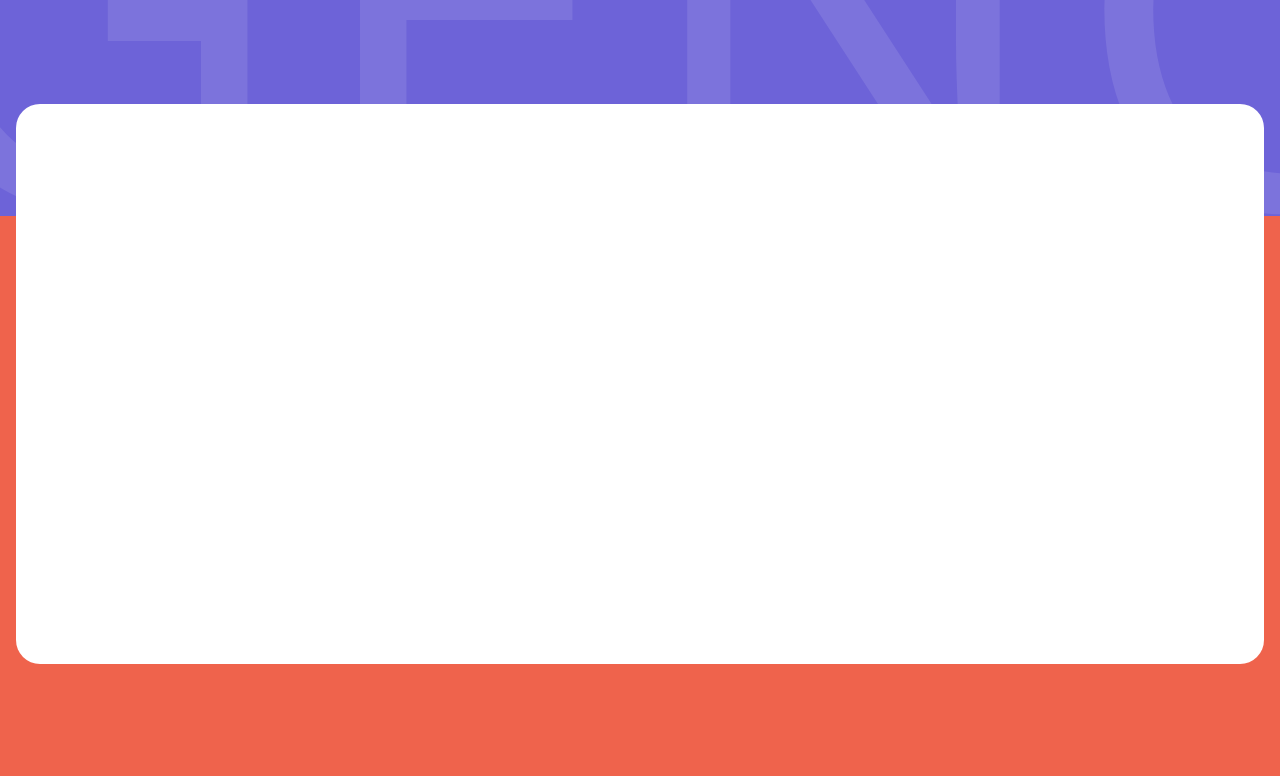
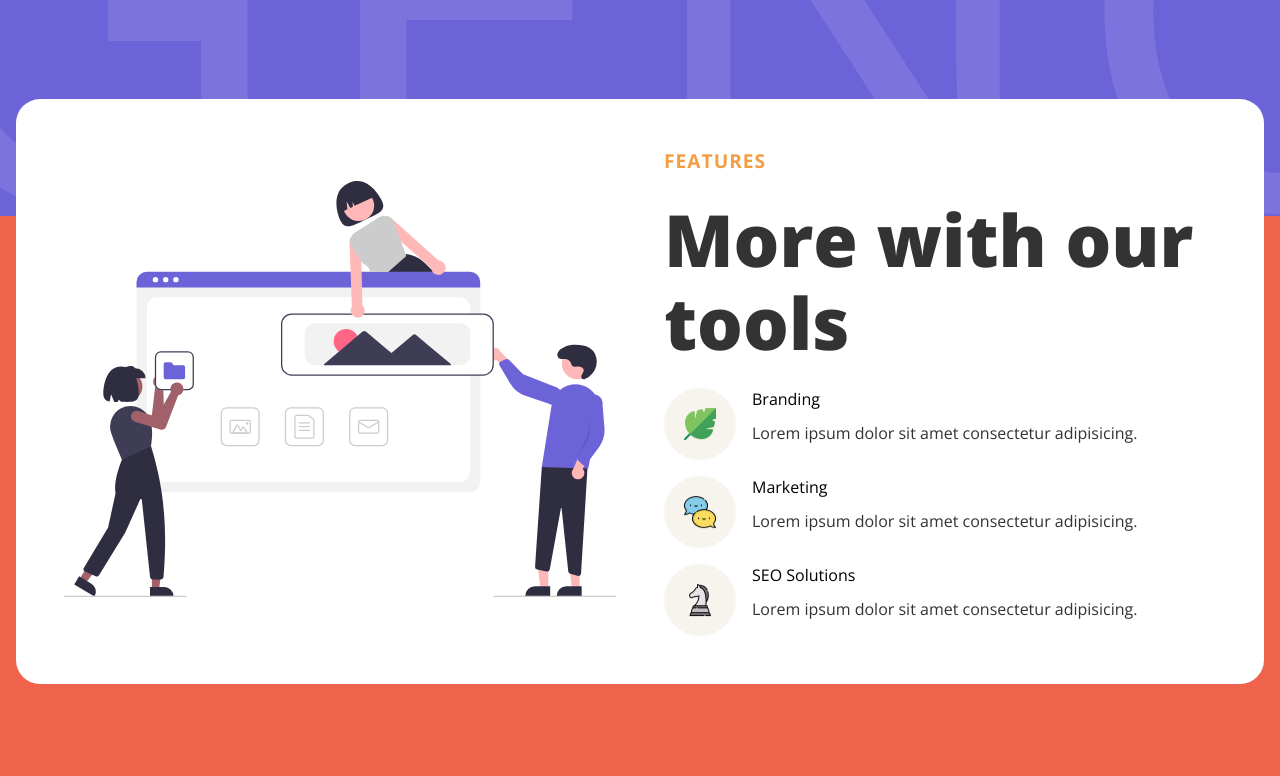
Before and after one commit to RokasIme/03-21_tinklapis, a website: page index.html in a window 1280 px wide. Shown: the part 824-1600 px from the top of the page. Drawn offline with nearby package versions, Linux system fonts and the light colour scheme.

Commit message:
one page

```diff
--- a/css/hero.css
+++ b/css/hero.css
@@ -109,8 +109,89 @@
   width: var(--inner-width);
   transform: translateY(-20%);
   background-color: var(--bg-light);
-  height: 70vh;
   border-radius: 24px;
+  display: flex;
+  gap: 48px;
+  align-items: center;
+}
+
+.hero-lower__image {
+  width: 55%;
+}
+
+.hero-lower__image > img {
+  width: 100%;
+  height: auto;
+  object-fit: contain;
+  object-position: center;
+}
+
+.hero-lower__text {
+  width: 55%;
+  display: flex;
+  flex-direction: column;
+  gap: 24px;
+}
+
+.hero-lower__text > h6 {
+  font-size: 1.2rem;
+  font-weight: 700;
+  text-transform: uppercase;
+  letter-spacing: 1px;
+  color: var(--btn-color);
+}
+
+.hero-lower__text > h2 {
+  font-size: 4.5rem;
+  font-weight: 800;
+  line-height: 1.15;
+  color: var(--dark-font);
+}
+
+.hero-lower__text > ul {
+  width: 100%;
+  display: flex;
+  flex-direction: column;
+  gap: 16px;
+  list-style-type: none;
+}
+
+.hero-lower__text li {
+  width: 100%;
+  display: flex;
+  gap: 16px;
+}
+
+.hero-lower__text .icon {
+  width: 72px;
+  height: 72px;
+  display: flex;
+  justify-content: center;
+  align-items: center;
+  background-color: var(--border-color);
+  border-radius: 50%;
+}
+
+.hero-lower__text .icon > img {
+  width: 32px;
+  height: 32px;
+  object-fit: contain;
+  object-position: center;
+}
+
+.hero-lower__text .content {
+  display: flex;
+  flex-direction: column;
+  gap: 12px;
+}
+.hero-lower__text .content > h5 {
+  font-size: 1.2rem;
+  font-weight: 800;
+  font: var(--dark-font);
+}
+.hero-lower__text .content > p {
+  font-weight: 300;
+  color: var(--dark-font);
 }
 
 @media screen and (max-width: 1023px) {
@@ -131,4 +212,17 @@
   .hero-upper > span {
     font-size: 10rem;
   }
+  .hero-lower__content {
+    flex-direction: column;
+  }
+
+  .hero-lower__image {
+    width: 100%;
+  }
+  .hero-lower__text {
+    width: 100%;
+  }
+  .hero-lower__text > h2 {
+    font-size: 3.5rem;
+  }
 }
--- a/css/main.css
+++ b/css/main.css
@@ -14,6 +14,7 @@
   --ligt-font: #fff;
   --bg-light: #fff;
   --bg-dark-light: #f5f1ee;
+  --border-color: #f7f3ed;
   /* transition */
   --transition: all 0.3s ease;
 }
--- a/css/section.css
+++ b/css/section.css
@@ -40,3 +40,7 @@
   object-fit: contain;
   object-position: center;
 }
+
+section {
+  display: none !important;
+}
--- a/index.html
+++ b/index.html
@@ -88,7 +88,44 @@
         <span>AGENCY</span>
       </div>
       <div class="hero-lower">
-        <div class="hero-lower__content"></div>
+        <div class="hero-lower__content">
+          <div class="hero-lower__image">
+            <img src="./img/hero-img.svg" alt="Hero img" />
+          </div>
+          <div class="hero-lower__text">
+            <h6>Features</h6>
+            <h2>More with our tools</h2>
+            <ul>
+              <li>
+                <div class="icon">
+                  <img src="./img/hero-icon-1.png" alt="Branding ico" />
+                </div>
+                <div class="content">
+                  <h5>Branding</h5>
+                  <p>Lorem ipsum dolor sit amet consectetur adipisicing.</p>
+                </div>
+              </li>
+              <li>
+                <div class="icon">
+                  <img src="./img/hero-icon-2.png" alt="Marketing ico" />
+                </div>
+                <div class="content">
+                  <h5>Marketing</h5>
+                  <p>Lorem ipsum dolor sit amet consectetur adipisicing.</p>
+                </div>
+              </li>
+              <li>
+                <div class="icon">
+                  <img src="./img/hero-icon-3.png" alt="Solutions ico" />
+                </div>
+                <div class="content">
+                  <h5>SEO Solutions</h5>
+                  <p>Lorem ipsum dolor sit amet consectetur adipisicing.</p>
+                </div>
+              </li>
+            </ul>
+          </div>
+        </div>
       </div>
     </div>
 
```
Also changed, not shown: img/hero-icon-1.png (added), img/hero-icon-2.png (added), img/hero-icon-3.png (added), img/hero-img.svg (added).
